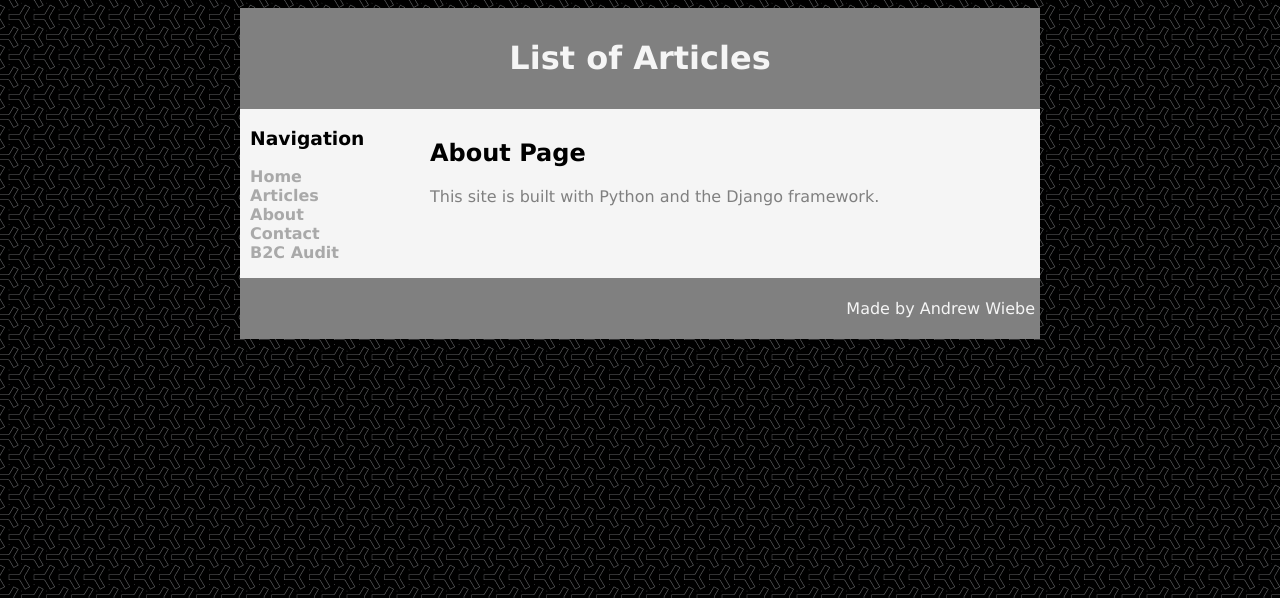
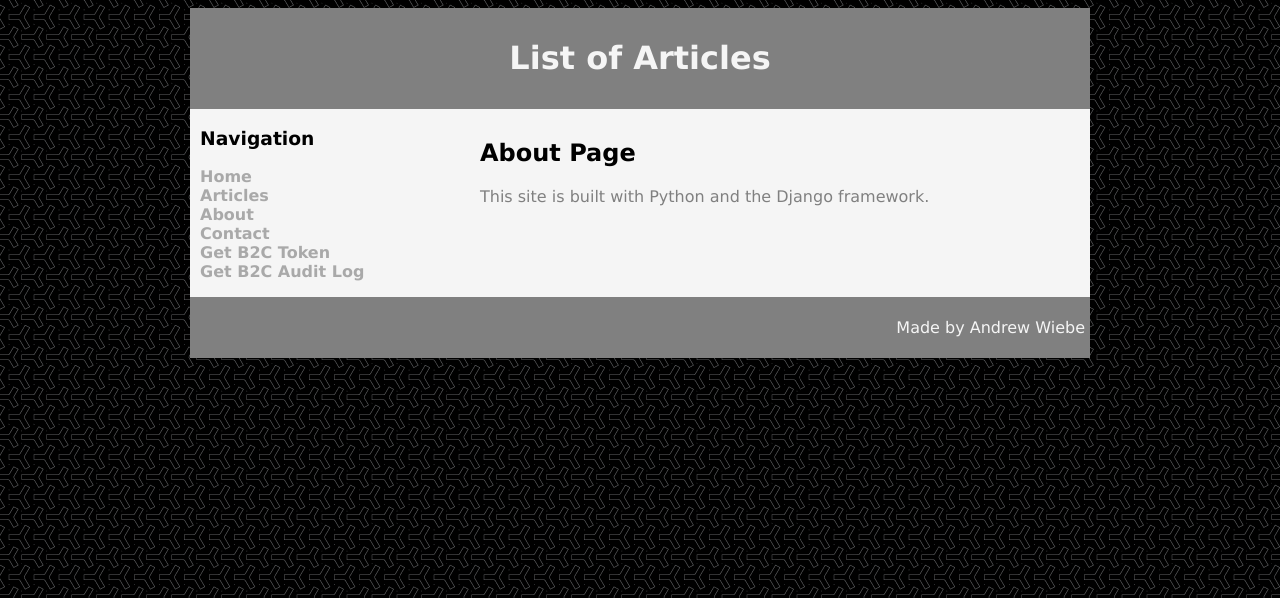
Before and after one commit to Wibbbs/First_Python_Django_App, a Django app: page /about/ in a window 1280 px wide. Shown: the top 598 px of the page. Run offline with Django 3.2, Linux system fonts and the light colour scheme.

Commit message:
auditlog

```diff
--- a/b2caudit/urls.py
+++ b/b2caudit/urls.py
@@ -5,5 +5,6 @@ from . import views
 app_name = 'b2caudit'
 
 urlpatterns = [
-    path('', views.getAuditLog, name='getAuditLog'),
+    path('getToken', views.getToken, name='getToken'),
+    path('getAuditLog', views.getAuditLog, name='getAuditLog'),
 ]
--- a/static/styles.css
+++ b/static/styles.css
@@ -11,7 +11,7 @@ h2{
 
 #container{
     background-color: whitesmoke;
-    width: 800px;
+    width: 900px;
     margin-left: auto;
     margin-right: auto;
 
@@ -26,7 +26,7 @@ h2{
 
 #nav{
     /* color: blanchedalmond; */
-    width: 150px;
+    width: 200px;
     float: left;
     /* background-color: whitesmoke; */
     padding-left: 10px;
--- a/templates/base_layout.html
+++ b/templates/base_layout.html
@@ -22,7 +22,10 @@
                     <li><a href="{% url 'articles:articles_list' %}" class="links">Articles</a></li>
                     <li><a href=/about class="links">About</a></li>
                     <li><a href=/contact class="links">Contact</a></li>
-                    <li><a href="{% url 'b2caudit:getAuditLog' %}" class="links">B2C Audit</a></li>
+                    <li></li>
+                    <li><a href="{% url 'b2caudit:getToken' %}" class="links">Get B2C Token</a></li>
+                    <li><a href="{% url 'b2caudit:getAuditLog' %}" class="links">Get B2C Audit Log</a></li>
+
                 </ul>
         </div>
 
```
Also changed, not shown: b2caudit/views.py (+6 -7 lines).
